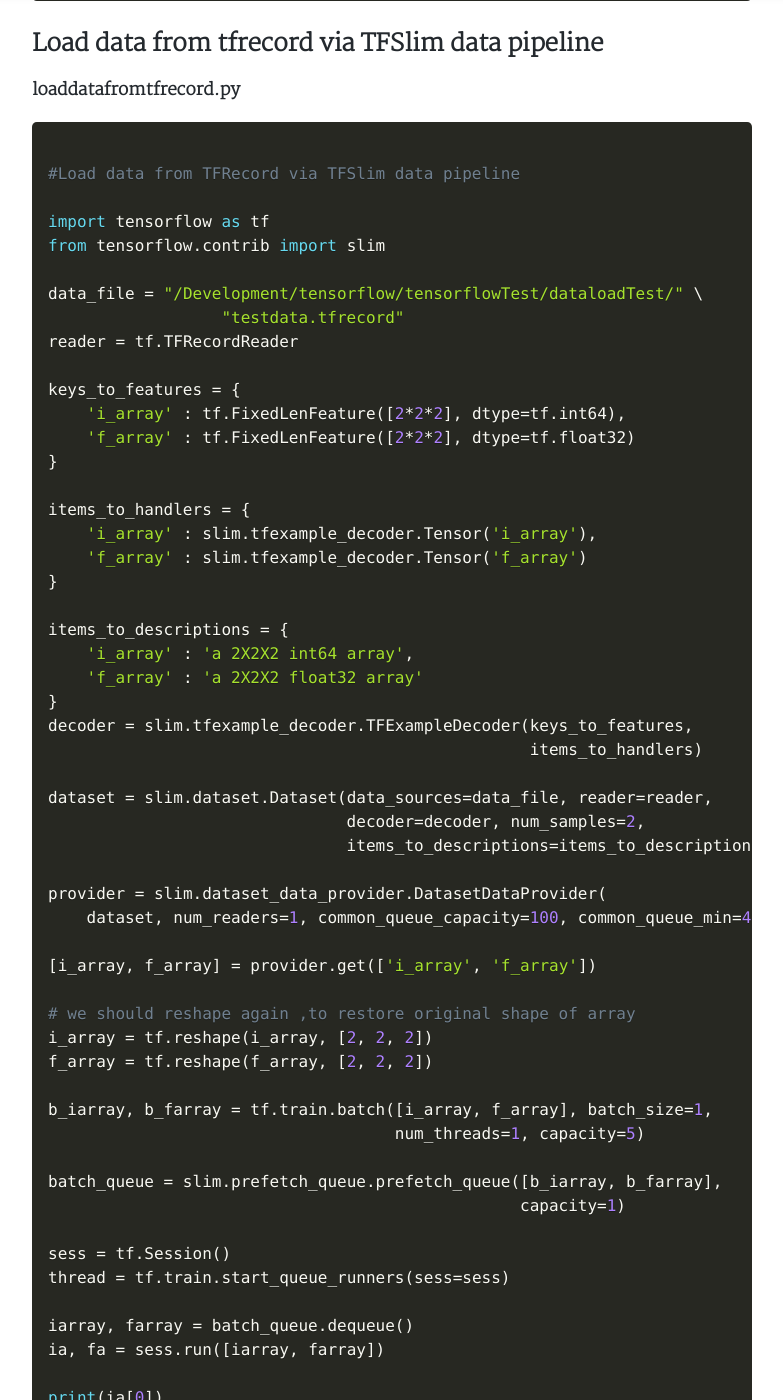
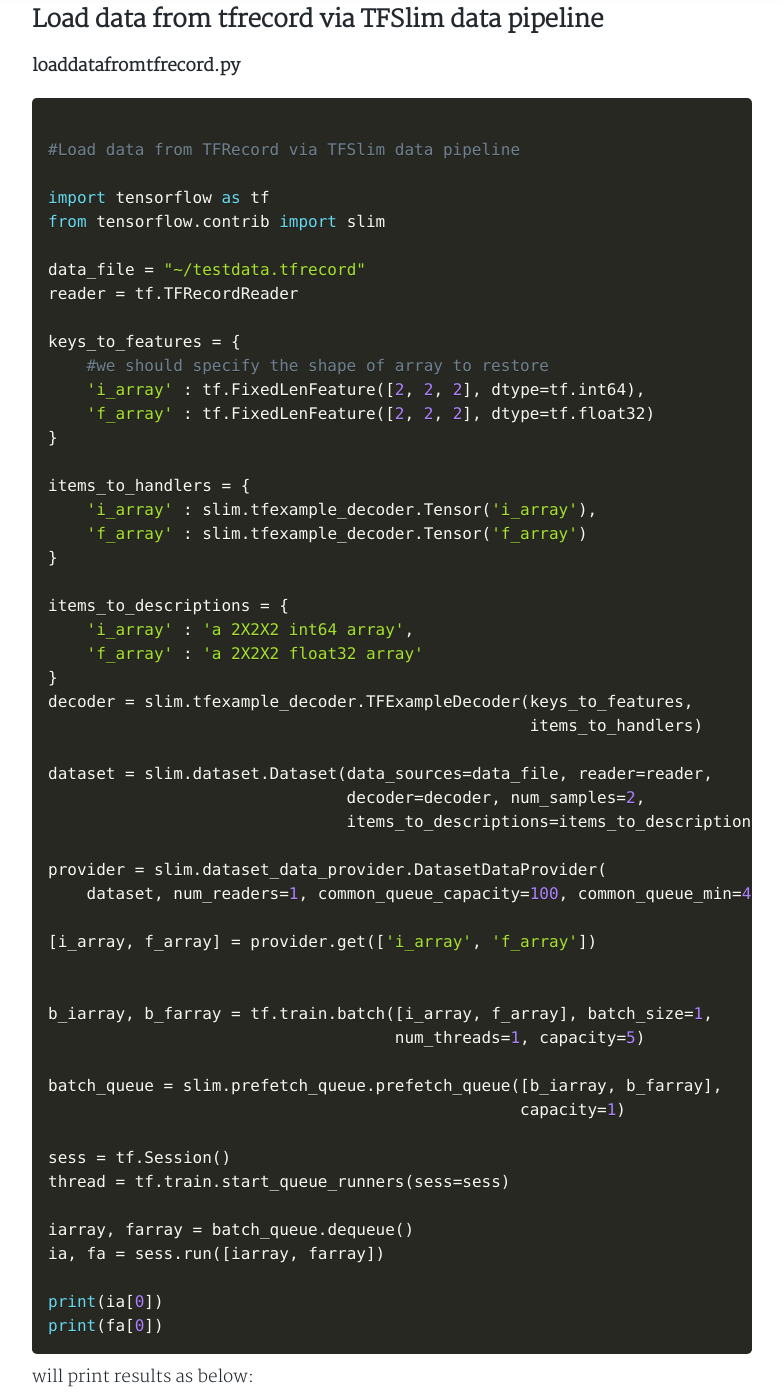
Before and after one commit to changkaizhao/changkaizhao.github.io, a Jekyll site: the page built from _posts/2018-7-11-How-to-save-numpy-array-to-tfrecord-and-load-by-TFSlim-dataset-pipeline?.md, in a window 1280 px wide and 1400 px high, scrolled down 2049 px. Shown: the whole window, without its empty margins (248-1031 px from the left). Built offline with Jekyll 4.4.1, drawn with Linux system fonts in a browser that asks for light colours; nearby versions of some CDN libraries; comment, search, counter and statistics services are not loaded; a style sheet for code colours, icons or effects is not loaded; some of the changed text lies outside the part shown.

Commit message:
fix some demo code

```diff
--- a/_posts/2018-7-11-How-to-save-numpy-array-to-tfrecord-and-load-by-TFSlim-dataset-pipeline?.md
+++ b/_posts/2018-7-11-How-to-save-numpy-array-to-tfrecord-and-load-by-TFSlim-dataset-pipeline?.md
@@ -45,8 +45,7 @@
 i_array = np.reshape(i_array, [2*2*2,])
 
 
-output_filename = "/Development/tensorflow/tensorflowTest/dataloadTest/" \
-                  "testdata.tfrecord"
+output_filename = "~/testdata.tfrecord"
 
 writer = tf.python_io.TFRecordWriter(output_filename)
 
@@ -79,13 +78,13 @@
 import tensorflow as tf
 from tensorflow.contrib import slim
 
-data_file = "/Development/tensorflow/tensorflowTest/dataloadTest/" \
-                  "testdata.tfrecord"
+data_file = "~/testdata.tfrecord"
 reader = tf.TFRecordReader
 
 keys_to_features = {
-    'i_array' : tf.FixedLenFeature([2*2*2], dtype=tf.int64),
-    'f_array' : tf.FixedLenFeature([2*2*2], dtype=tf.float32)
+	#we should specify the shape of array to restore
+    'i_array' : tf.FixedLenFeature([2, 2, 2], dtype=tf.int64),
+    'f_array' : tf.FixedLenFeature([2, 2, 2], dtype=tf.float32)
 }
 
 items_to_handlers = {
@@ -109,9 +108,6 @@
 
 [i_array, f_array] = provider.get(['i_array', 'f_array'])
 
-# we should reshape again ,to restore original shape of array
-i_array = tf.reshape(i_array, [2, 2, 2])
-f_array = tf.reshape(f_array, [2, 2, 2])
 
 b_iarray, b_farray = tf.train.batch([i_array, f_array], batch_size=1,
                                     num_threads=1, capacity=5)
```
